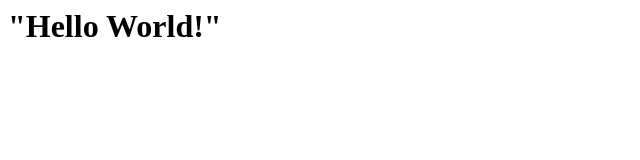
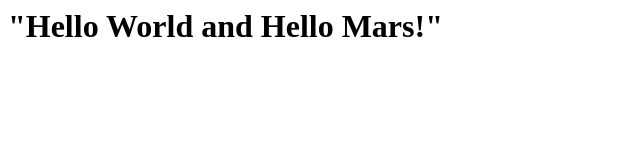
Before and after one commit to wmwilson87/HelloWorld, a plain HTML site: page index.html in a window 1280 px wide. Shown: the whole page, without its empty margins (0-640 px from the left). Drawn offline with Linux system fonts and the light colour scheme.

Commit message:
Update index.html

```diff
--- a/index.html
+++ b/index.html
@@ -1,3 +1,3 @@
 <h1>
-"Hello World!"
+"Hello World and Hello Mars!"
 </h1>
```
